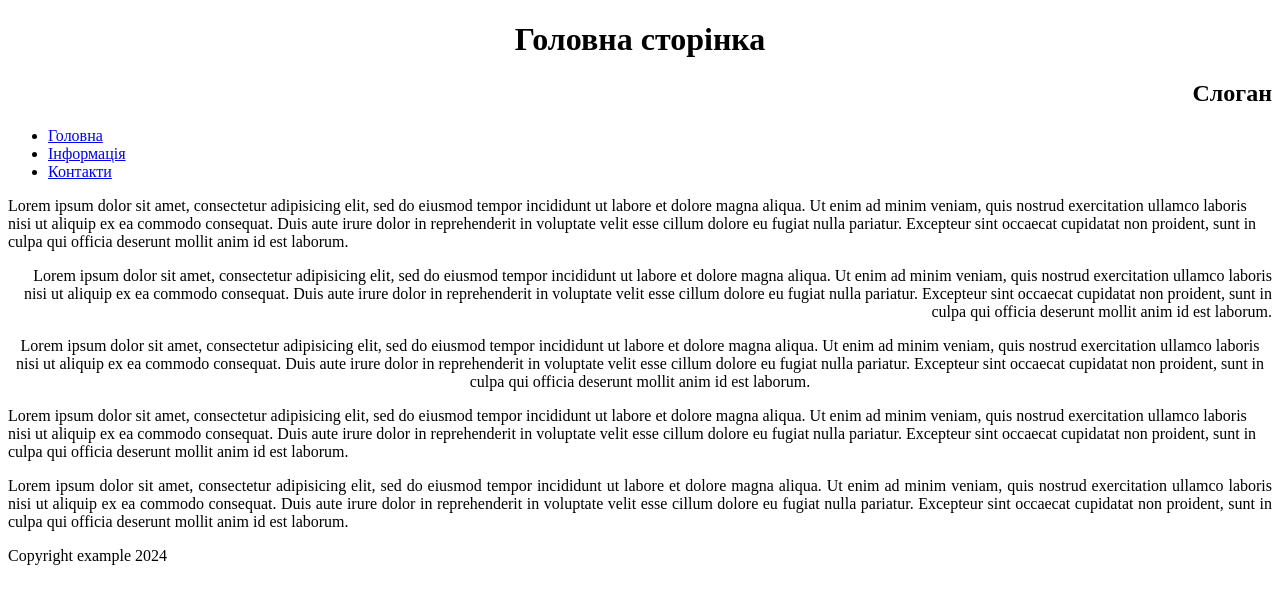
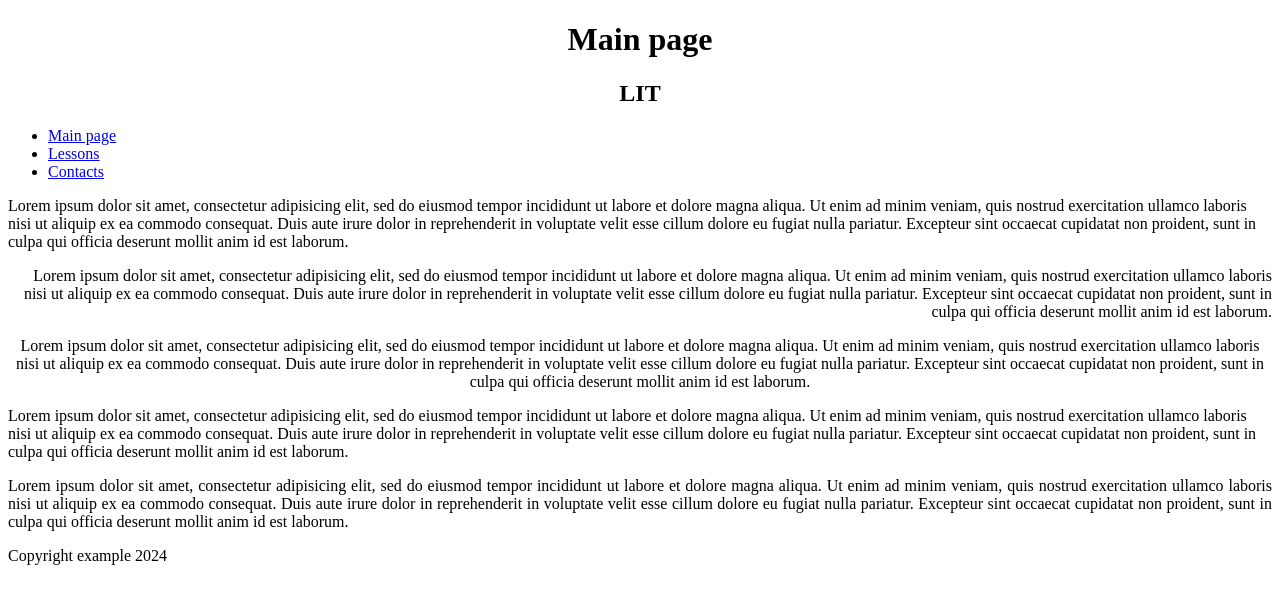
Before and after one commit to mirra9002/mirra_site, a plain HTML site: page index.html in a window 1280 px wide. Drawn offline with Linux system fonts and the light colour scheme.

Commit message:
Update index.html

```diff
--- a/index.html
+++ b/index.html
@@ -2,18 +2,19 @@
 	<html>
 	<head>
 		<title>Моя перша сторінка</title>
+
 		<meta charset="utf-8">
 	</head>
 	<body>
 		<header></header>
-		<h1 align="center">Головна сторінка</h1>
-		<h2 align="right">Слоган </h2>
+		<h1 align="center">Main page</h1>
+		<h2 align="center">LIT </h2>
 
 		<nav>
 			<ul>
-				<li><a href="#">Головна</a></li>
-				<li><a href="#">Інформація</a></li>
-				<li><a href="#">Контакти</a></li>
+				<li><a href="#">Main page</a></li>
+				<li><a href="#">Lessons</a></li>
+				<li><a href="#">Contacts</a></li>
 			</ul>
 		</nav>
 
```
